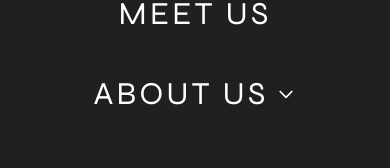
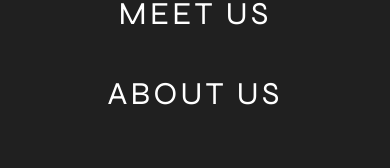
Before and after one commit to ColorStackOsu/buckeye-pizza, a Next.js app: page / in a window 390 px wide. Both pictures are taken after a click on the button "Toggle navigation". Shown: the part 448-616 px from the top of the page. Built offline with nearby package versions, Linux system fonts and the light colour scheme.

Commit message:
fix testimonials

```diff
--- a/components/Navigation.tsx
+++ b/components/Navigation.tsx
@@ -21,10 +21,12 @@ export default function Navigation() {
   const [isMenuOpen, setIsMenuOpen] = useState(false);
   const [isDropdownOpen, setIsDropdownOpen] = useState(false);
   const [isScrolled, setIsScrolled] = useState(false);
+
   const dropdownRef = useRef<HTMLLIElement>(null);
   const mobileMenuRef = useRef<HTMLDivElement>(null);
   const mobileLinksRef = useRef<HTMLLIElement[]>([]);
   const hamburgerRef = useRef<HTMLButtonElement>(null);
+
   const pathname = usePathname();
 
   // Scroll listener — gain frosted-glass backdrop past the hero
@@ -32,12 +34,14 @@ export default function Navigation() {
     function handleScroll() {
       setIsScrolled(window.scrollY > 80);
     }
+
     window.addEventListener("scroll", handleScroll, { passive: true });
-    handleScroll(); // initialise on mount
+    handleScroll();
+
     return () => window.removeEventListener("scroll", handleScroll);
   }, []);
 
-  // Close dropdown when clicking outside
+  // Close desktop dropdown when clicking outside
   useEffect(() => {
     function handleClickOutside(event: MouseEvent) {
       if (
@@ -47,7 +51,9 @@ export default function Navigation() {
         setIsDropdownOpen(false);
       }
     }
+
     document.addEventListener("mousedown", handleClickOutside);
+
     return () => document.removeEventListener("mousedown", handleClickOutside);
   }, []);
 
@@ -58,13 +64,16 @@ export default function Navigation() {
         setIsMenuOpen(false);
       }
     }
+
     window.addEventListener("resize", handleResize);
+
     return () => window.removeEventListener("resize", handleResize);
   }, []);
 
   // Lock body scroll when mobile menu is open
   useEffect(() => {
     document.body.style.overflow = isMenuOpen ? "hidden" : "";
+
     return () => {
       document.body.style.overflow = "";
     };
@@ -77,16 +86,22 @@ export default function Navigation() {
     const links = mobileLinksRef.current.filter(Boolean);
 
     if (isMenuOpen) {
-      // Animate overlay in
       gsap.fromTo(
         mobileMenuRef.current,
         { opacity: 0 },
-        { opacity: 1, duration: 0.25, ease: "power2.out" },
+        {
+          opacity: 1,
+          duration: 0.25,
+          ease: "power2.out",
+        },
       );
-      // Stagger links sliding in from right
+
       gsap.fromTo(
         links,
-        { x: 80, opacity: 0 },
+        {
+          x: 80,
+          opacity: 0,
+        },
         {
           x: 0,
           opacity: 1,
@@ -97,7 +112,6 @@ export default function Navigation() {
         },
       );
     } else {
-      // Animate overlay out
       gsap.to(mobileMenuRef.current, {
         opacity: 0,
         duration: 0.2,
@@ -106,73 +120,79 @@ export default function Navigation() {
     }
   }, [isMenuOpen]);
 
-  // Escape key closes mobile menu; focus returns to hamburger button
+  // Escape key closes mobile menu and returns focus to hamburger
   useEffect(() => {
     if (!isMenuOpen) return;
 
-    function handleKeyDown(e: KeyboardEvent) {
-      if (e.key === "Escape") {
+    function handleKeyDown(event: KeyboardEvent) {
+      if (event.key === "Escape") {
         setIsMenuOpen(false);
         hamburgerRef.current?.focus();
       }
     }
 
     window.addEventListener("keydown", handleKeyDown);
+
     return () => window.removeEventListener("keydown", handleKeyDown);
   }, [isMenuOpen]);
 
   // Focus trap for mobile menu overlay
   const handleMenuKeyDown = useCallback(
-    (e: React.KeyboardEvent<HTMLDivElement>) => {
-      if (!isMenuOpen || e.key !== "Tab") return;
+    (event: React.KeyboardEvent<HTMLDivElement>) => {
+      if (!isMenuOpen || event.key !== "Tab") return;
 
       const menu = mobileMenuRef.current;
+
       if (!menu) return;
 
       const focusable = Array.from(
         menu.querySelectorAll<HTMLElement>(
           'a[href], button:not([disabled]), [tabindex]:not([tabindex="-1"])',
         ),
-      ).filter((el) => !el.closest('[aria-hidden="true"]'));
+      ).filter((element) => !element.closest('[aria-hidden="true"]'));
 
       if (focusable.length === 0) return;
 
       const first = focusable[0];
       const last = focusable[focusable.length - 1];
 
-      if (e.shiftKey) {
+      if (event.shiftKey) {
         if (document.activeElement === first) {
-          e.preventDefault();
+          event.preventDefault();
           last.focus();
         }
-      } else {
-        if (document.activeElement === last) {
-          e.preventDefault();
-          first.focus();
-        }
+      } else if (document.activeElement === last) {
+        event.preventDefault();
+        first.focus();
       }
     },
     [isMenuOpen],
   );
 
-  // When menu opens, move focus to the first focusable link inside it
+  // Move focus to first link when mobile menu opens
   useEffect(() => {
     if (!isMenuOpen) return;
-    // Delay to let GSAP animation start before stealing focus
-    const id = setTimeout(() => {
+
+    const timeoutId = setTimeout(() => {
       const menu = mobileMenuRef.current;
+
       if (!menu) return;
+
       const firstFocusable = menu.querySelector<HTMLElement>(
         "a[href], button:not([disabled])",
       );
+
       firstFocusable?.focus();
     }, 300);
-    return () => clearTimeout(id);
+
+    return () => clearTimeout(timeoutId);
   }, [isMenuOpen]);
 
-  // Helper to register mobile link refs
-  const setMobileLinkRef = (el: HTMLLIElement | null, index: number) => {
-    if (el) mobileLinksRef.current[index] = el;
+  // Register mobile link refs for GSAP animation
+  const setMobileLinkRef = (element: HTMLLIElement | null, index: number) => {
+    if (element) {
+      mobileLinksRef.current[index] = element;
+    }
   };
 
   return (
@@ -186,7 +206,7 @@ export default function Navigation() {
         aria-label="Main navigation"
       >
         <div className="flex items-center justify-between px-3 md:px-10 py-2">
-          {/* Logo — white version over hero, dark version when scrolled */}
+          {/* Logo */}
           <Link href="/" aria-label="ColorStackOSU Home">
             <Image
               src={
@@ -208,22 +228,23 @@ export default function Navigation() {
             ref={hamburgerRef}
             type="button"
             className="lg:hidden flex flex-col justify-center items-center w-10 h-10 gap-1.5"
-            onClick={() => setIsMenuOpen(!isMenuOpen)}
+            onClick={() => setIsMenuOpen((current) => !current)}
             aria-controls="navbarCollapse"
             aria-expanded={isMenuOpen}
             aria-label="Toggle navigation"
           >
-            {/* Hamburger → X morph */}
             <span
               className={`block w-6 h-0.5 transition-all duration-300 ${
                 isScrolled || isMenuOpen ? "bg-brand-dark" : "bg-white"
               } ${isMenuOpen ? "rotate-45 translate-y-2" : ""}`}
             />
+
             <span
               className={`block w-6 h-0.5 transition-all duration-300 ${
                 isScrolled || isMenuOpen ? "bg-brand-dark" : "bg-white"
               } ${isMenuOpen ? "opacity-0" : ""}`}
             />
+
             <span
               className={`block w-6 h-0.5 transition-all duration-300 ${
                 isScrolled || isMenuOpen ? "bg-brand-dark" : "bg-white"
@@ -231,10 +252,11 @@ export default function Navigation() {
             />
           </button>
 
-          {/* Desktop nav links */}
+          {/* Desktop navigation */}
           <ul className="hidden lg:flex items-center gap-0 list-none m-0 p-0">
             {navLinks.map((link) => {
               const isActive = pathname === link.href;
+
               return (
                 <li key={link.href} className="mx-4 flex flex-col items-center">
                   <Link
@@ -245,7 +267,7 @@ export default function Navigation() {
                   >
                     {link.label}
                   </Link>
-                  {/* Active-page red dot indicator */}
+
                   {isActive && (
                     <span
                       className="mt-1 w-1 h-1 rounded-full bg-brand-red"
@@ -256,7 +278,7 @@ export default function Navigation() {
               );
             })}
 
-            {/* About Us dropdown */}
+            {/* Desktop About Us dropdown */}
             <li
               ref={dropdownRef}
               className="mx-4 relative flex flex-col items-center"
@@ -266,7 +288,7 @@ export default function Navigation() {
                 className={`nav-link font-display text-overline uppercase tracking-widest transition-colors flex items-center gap-1 ${
                   isScrolled ? "text-brand-dark" : "text-white"
                 }`}
-                onClick={() => setIsDropdownOpen(!isDropdownOpen)}
+                onClick={() => setIsDropdownOpen((current) => !current)}
                 aria-expanded={isDropdownOpen}
                 aria-haspopup="true"
               >
@@ -324,7 +346,7 @@ export default function Navigation() {
         </div>
       </nav>
 
-      {/* Full-screen mobile overlay menu — always mounted, shown/hidden via pointer-events + opacity */}
+      {/* Full-screen mobile menu */}
       <div
         ref={mobileMenuRef}
         id="navbarCollapse"
@@ -339,7 +361,7 @@ export default function Navigation() {
         aria-hidden={!isMenuOpen}
         onKeyDown={handleMenuKeyDown}
       >
-        {/* Close button (X) */}
+        {/* Close button */}
         <button
           type="button"
           className="absolute top-4 right-4 w-10 h-10 flex flex-col justify-center items-center gap-1.5"
@@ -350,7 +372,7 @@ export default function Navigation() {
           <span className="block w-6 h-0.5 bg-white -rotate-45 -translate-y-[3px]" />
         </button>
 
-        {/* Logo in overlay */}
+        {/* Mobile overlay logo */}
         <Link
           href="/"
           className="absolute top-4 left-4"
@@ -367,14 +389,15 @@ export default function Navigation() {
           />
         </Link>
 
-        {/* Stacked nav links */}
+        {/* Mobile links */}
         <ul className="flex flex-col items-center gap-8 list-none m-0 p-0">
           {navLinks.map((link, index) => {
             const isActive = pathname === link.href;
+
             return (
               <li
                 key={link.href}
-                ref={(el) => setMobileLinkRef(el, index)}
+                ref={(element) => setMobileLinkRef(element, index)}
                 className="flex flex-col items-center"
               >
                 <Link
@@ -388,6 +411,7 @@ export default function Navigation() {
                 >
                   {link.label}
                 </Link>
+
                 {isActive && (
                   <span
                     className="mt-2 w-1.5 h-1.5 rounded-full bg-brand-red"
@@ -398,56 +422,28 @@ export default function Navigation() {
             );
           })}
 
-          {/* Mobile About Us section */}
+          {/* Mobile About Us link — no dropdown */}
           <li
-            ref={(el) => setMobileLinkRef(el, navLinks.length)}
+            ref={(element) => setMobileLinkRef(element, navLinks.length)}
             className="flex flex-col items-center"
           >
-            <button
-              type="button"
-              className="font-display text-display uppercase tracking-widest text-white hover:text-brand-red transition-colors flex items-center gap-2"
-              onClick={() => setIsDropdownOpen(!isDropdownOpen)}
-              aria-expanded={isDropdownOpen}
-              aria-haspopup="true"
+            <Link
+              href="/about#about-us"
+              className={`font-display text-display uppercase tracking-widest transition-colors ${
+                pathname === "/about"
+                  ? "text-brand-red"
+                  : "text-white hover:text-brand-red"
+              }`}
+              onClick={() => setIsMenuOpen(false)}
             >
               About Us
-              <svg
-                className={`w-5 h-5 transition-transform duration-200 ${
-                  isDropdownOpen ? "rotate-180" : ""
-                }`}
-                fill="none"
-                stroke="currentColor"
-                viewBox="0 0 24 24"
+            </Link>
+
+            {pathname === "/about" && (
+              <span
+                className="mt-2 w-1.5 h-1.5 rounded-full bg-brand-red"
                 aria-hidden="true"
-              >
-                <path
-                  strokeLinecap="round"
-                  strokeLinejoin="round"
-                  strokeWidth={2}
-                  d="M19 9l-7 7-7-7"
-                />
-              </svg>
-            </button>
-
-            {isDropdownOpen && (
-              <ul className="flex flex-col items-center gap-3 mt-4 list-none p-0">
-                {aboutSubLinks.map((subLink) => (
-                  <li key={subLink.href}>
-                    <a
-                      href={subLink.href}
-                      target={subLink.external ? "_blank" : undefined}
-                      rel={subLink.external ? "noopener noreferrer" : undefined}
-                      className="font-body text-white/70 text-lg hover:text-brand-red transition-colors"
-                      onClick={() => {
-                        setIsDropdownOpen(false);
-                        setIsMenuOpen(false);
-                      }}
-                    >
-                      {subLink.label}
-                    </a>
-                  </li>
-                ))}
-              </ul>
+              />
             )}
           </li>
         </ul>
```
Also changed, not shown: components/execboard/MemberModal.tsx (+9 -7 lines), components/home/TestimonialsSection.tsx (+13 -3 lines).
